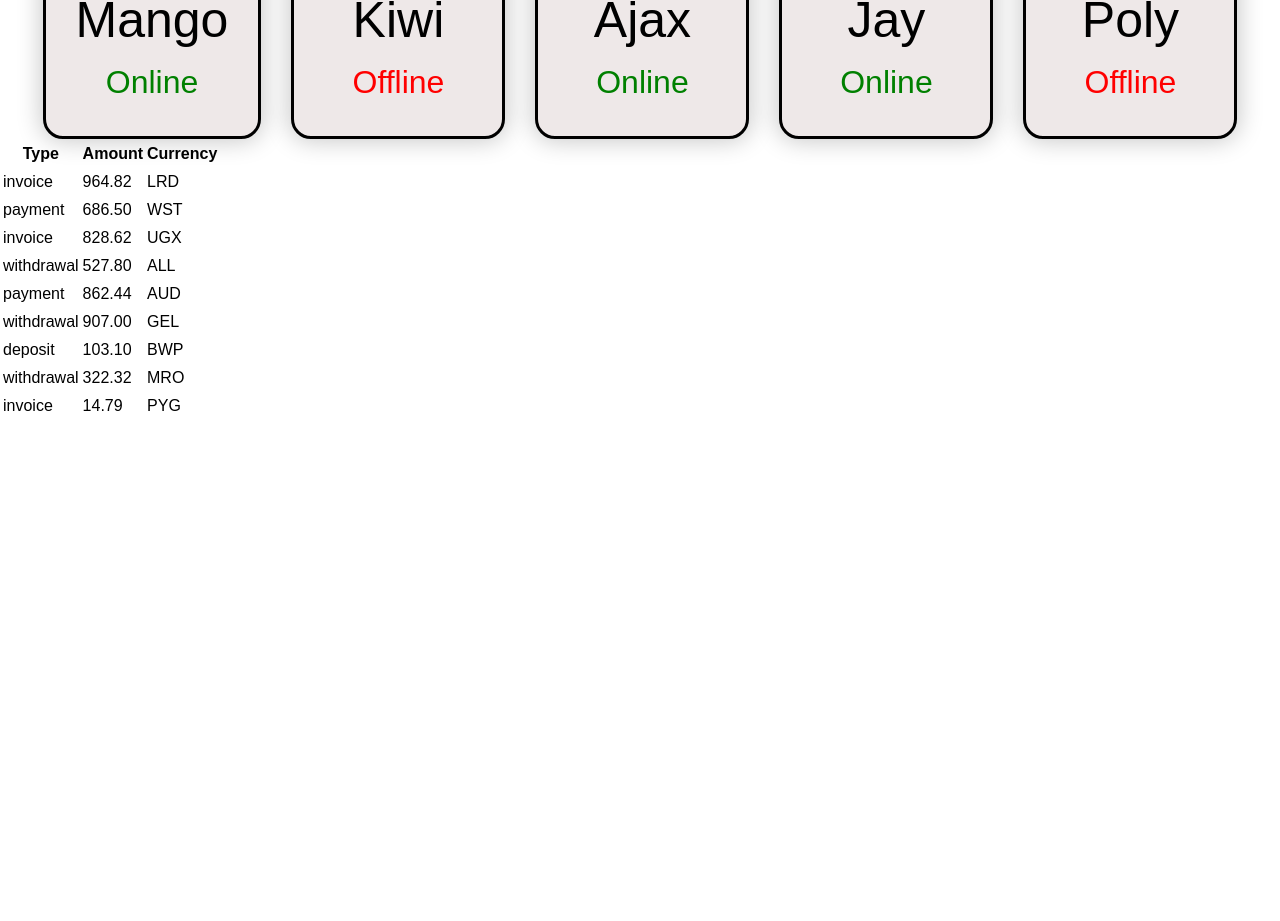
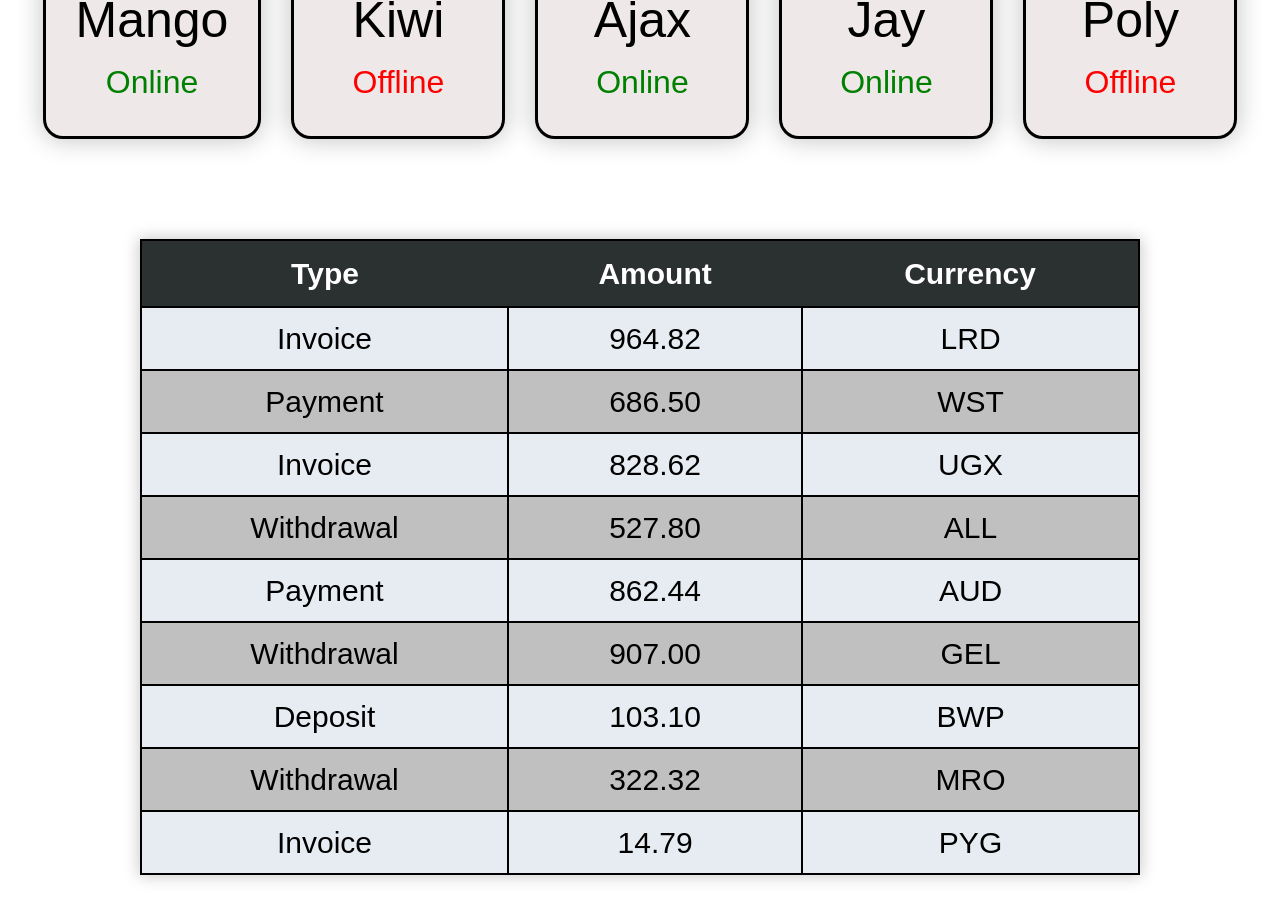
Before and after one commit to Sergii79/goit-react-hw-01, a React (Vite) app: page / in a window 1280 px wide. Shown: the part 1020-1941 px from the top of the page. Before the commit the page ends 1441 px from the top, so only its background shows below. Built offline with nearby package versions, Linux system fonts and the light colour scheme.

Commit message:
commit sixth

```diff
--- a/src/components/TransactionHistory/TransactionHistory.jsx
+++ b/src/components/TransactionHistory/TransactionHistory.jsx
@@ -1,20 +1,22 @@
+import css from "../TransactionHistory/TransactionHistory.module.css";
+
 export default function TransactionHistory({ items }) {
   return (
-    <table>
-      <thead>
-        <tr>
-          <th>Type</th>
-          <th>Amount</th>
-          <th>Currency</th>
+    <table className={css.container}>
+      <thead className={css.subject}>
+        <tr className={css.wrap}>
+          <th className={css.subtitle}>Type</th>
+          <th className={css.subtitle}>Amount</th>
+          <th className={css.subtitle}>Currency</th>
         </tr>
       </thead>
 
       <tbody>
         {items.map((transaction) => (
-          <tr key={transaction.id}>
-            <td>{transaction.type}</td>
-            <td>{transaction.amount}</td>
-            <td>{transaction.currency}</td>
+          <tr className={css.wrap} key={transaction.id}>
+            <td className={css.text}>{transaction.type}</td>
+            <td className={css.text}>{transaction.amount}</td>
+            <td className={css.text}>{transaction.currency}</td>
           </tr>
         ))}
       </tbody>
--- a/src/components/TransactionHistory/TransactionHistory.module.css
+++ b/src/components/TransactionHistory/TransactionHistory.module.css
@@ -0,0 +1,37 @@
+.container {
+  margin: 100px;
+  width: 1000px;
+  margin-left: auto;
+  margin-right: auto;
+  background-color: #e7ecf2;
+  box-shadow: 0 0 15px 1px #c8c8c8;
+
+  border-collapse: collapse;
+}
+
+.subject {
+  background-color: #2b3030;
+}
+
+.wrap {
+  border: 2px solid black;
+  text-align: center;
+  &:nth-child(2n) {
+    background-color: rgb(192, 192, 192);
+  }
+}
+.subtitle {
+  padding: 10px;
+  color: white;
+  font-size: 30px;
+  font-weight: 700;
+}
+
+.text {
+  padding: 8px;
+  text-transform: capitalize;
+
+  font-size: 30px;
+  font-weight: 400;
+  border: 2px solid black;
+}
```
